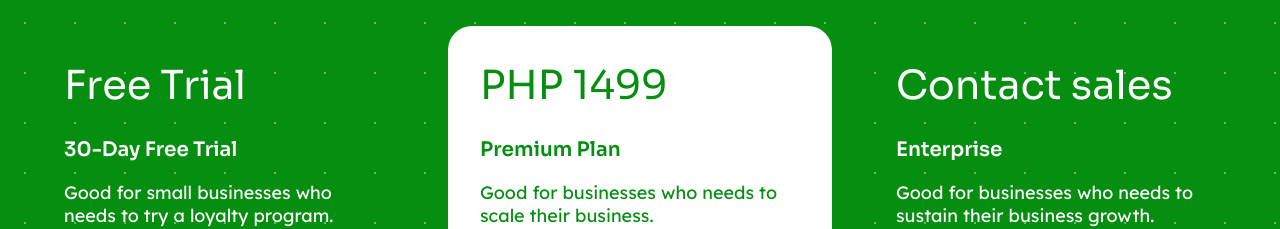
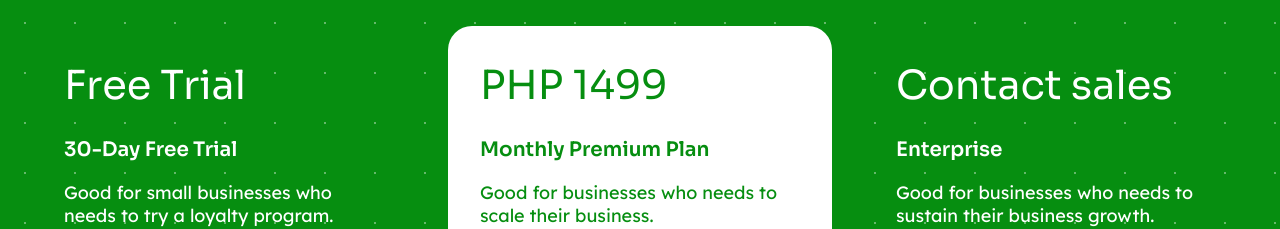
Before and after one commit to pitakuph/pitaku-marketing, a Next.js app: page / in a window 1280 px wide. Shown: the part 3840-4069 px from the top of the page. Built offline with nearby package versions, Linux system fonts and the light colour scheme.

Commit message:
hotfix/pricing-copy-update

```diff
--- a/src/components/Pricing.tsx
+++ b/src/components/Pricing.tsx
@@ -166,7 +166,7 @@ export function Pricing() {
           <RevealOnScroll>
           <Plan
               featured
-              name="Premium Plan"
+              name="Monthly Premium Plan"
               price="PHP 1499"
               description="Good for businesses who needs to scale their business."
               href="/contact"
```
